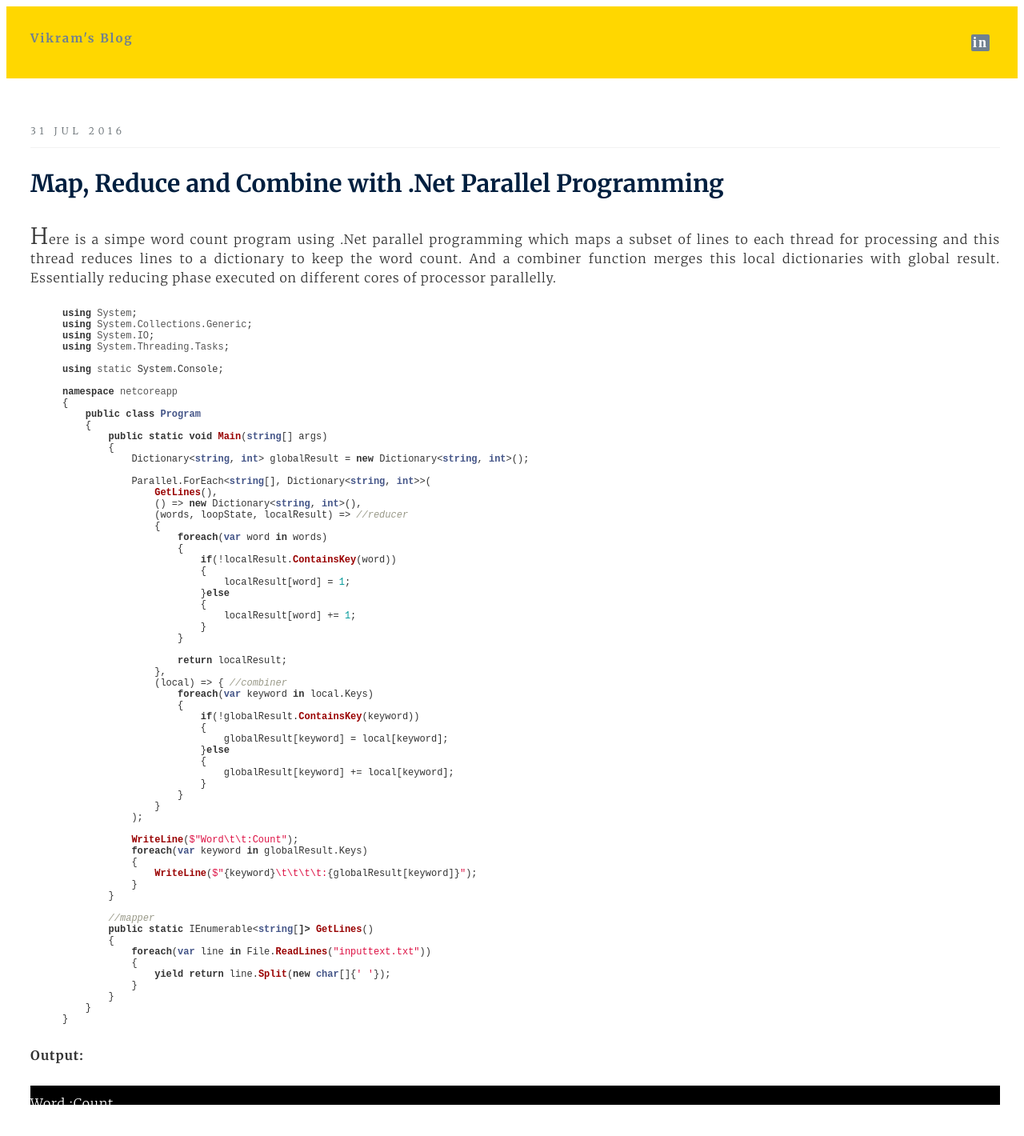
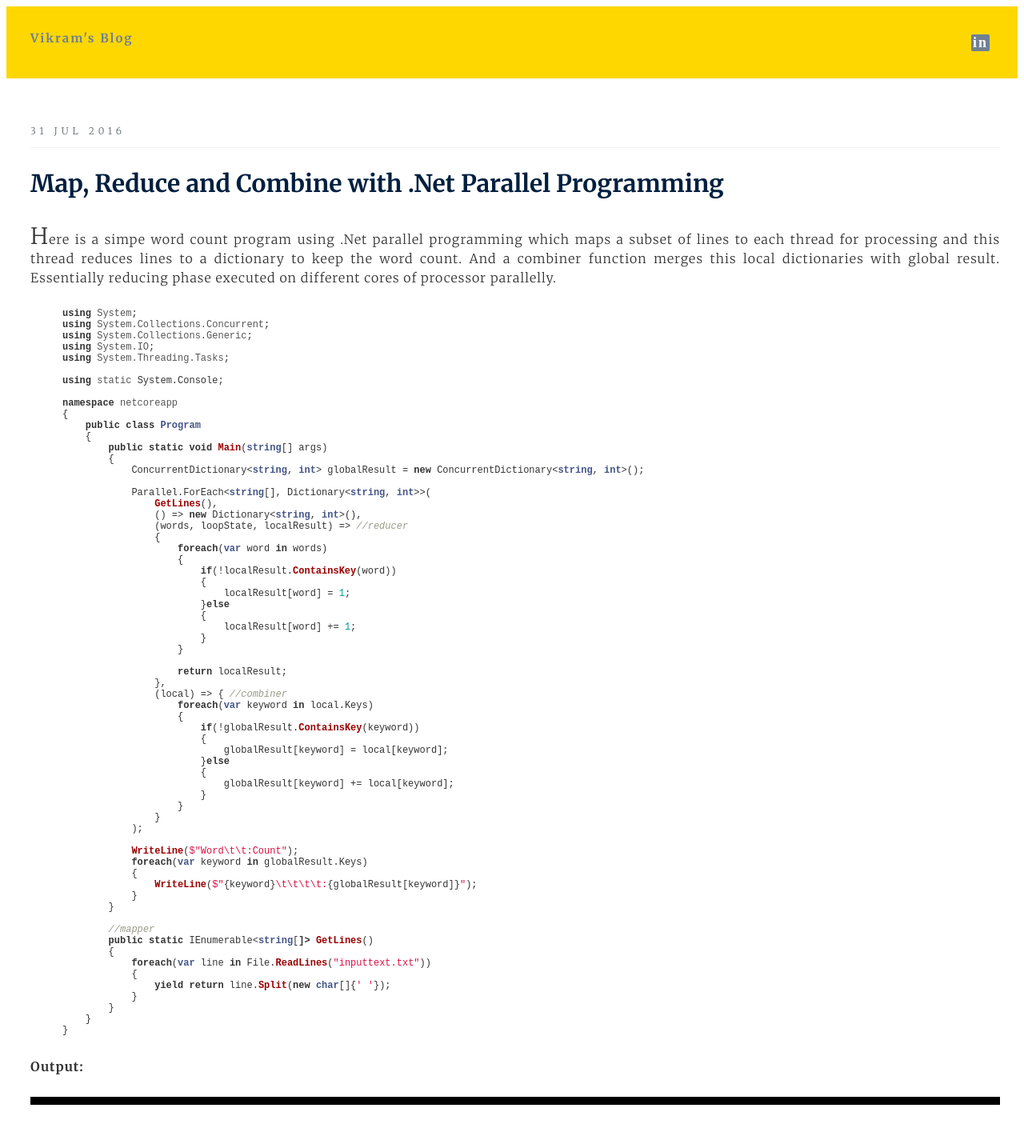
Before and after one commit to srirangamv/srirangamv.github.io, a Jekyll site: the page built from _posts/2016-07-31-map-reduce-combine-net-parallel-programming.md, in a window 1280 px wide. Shown: the top 1420 px of the page at 80% size. Built offline with Jekyll 4.4.1, drawn with Linux system fonts in a browser that asks for light colours.

Commit message:
Corrected post's code for thread safety.

```diff
--- a/_posts/2016-07-31-map-reduce-combine-net-parallel-programming.md
+++ b/_posts/2016-07-31-map-reduce-combine-net-parallel-programming.md
@@ -12,6 +12,7 @@
 {% highlight csharp %}
 
 using System;
+using System.Collections.Concurrent;
 using System.Collections.Generic;
 using System.IO;
 using System.Threading.Tasks;
@@ -24,7 +25,7 @@
     {
         public static void Main(string[] args)
         {
-            Dictionary<string, int> globalResult = new Dictionary<string, int>();
+            ConcurrentDictionary<string, int> globalResult = new ConcurrentDictionary<string, int>();
 
             Parallel.ForEach<string[], Dictionary<string, int>>(
                 GetLines(),
```
